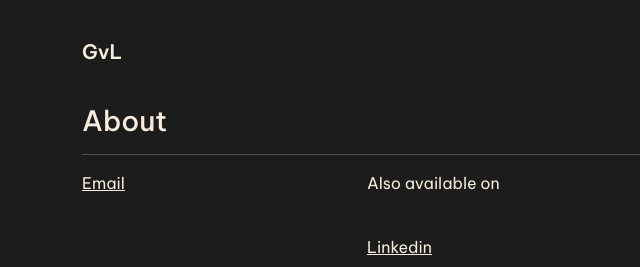
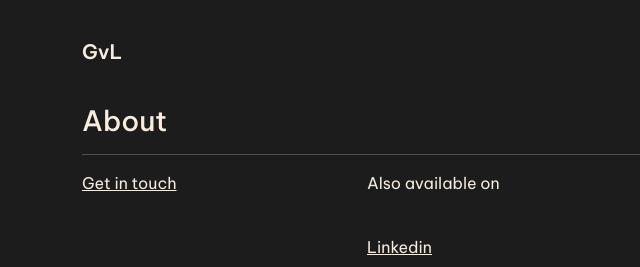
Before and after one commit to gijsvanloon/gijsvanloon.github.io, a plain HTML site: page about.html in a window 1280 px wide. Shown: the top 267 px of the page, 0-640 px from the left. Drawn offline with nearby package versions, Linux system fonts and the light colour scheme.

Commit message:
5-4 10:02

```diff
--- a/about.html
+++ b/about.html
@@ -9,7 +9,7 @@
    <!-- bootstrap icons -->
    <link rel="stylesheet" href="https://cdn.jsdelivr.net/npm/bootstrap-icons@1.8.1/font/bootstrap-icons.css">
    <link rel="stylesheet" href="style.css">
-   <link rel="icon" href="/icon.png">
+   <link rel="icon" href="Images/icon.png">
    <title>Gijs van Loon</title>
 </head>
 <body>
@@ -44,7 +44,7 @@
                 <hr>
                 <div class="row">
                     <div class="col-md-3">
-                        <u><p id="copyEmail"></p></u>
+                        <u><p id="getInTouch" onclick="copyFunction()"></p></u>
                     </div>
                     <div class="col-md-3">
                         <p>Also available on</p>
```
